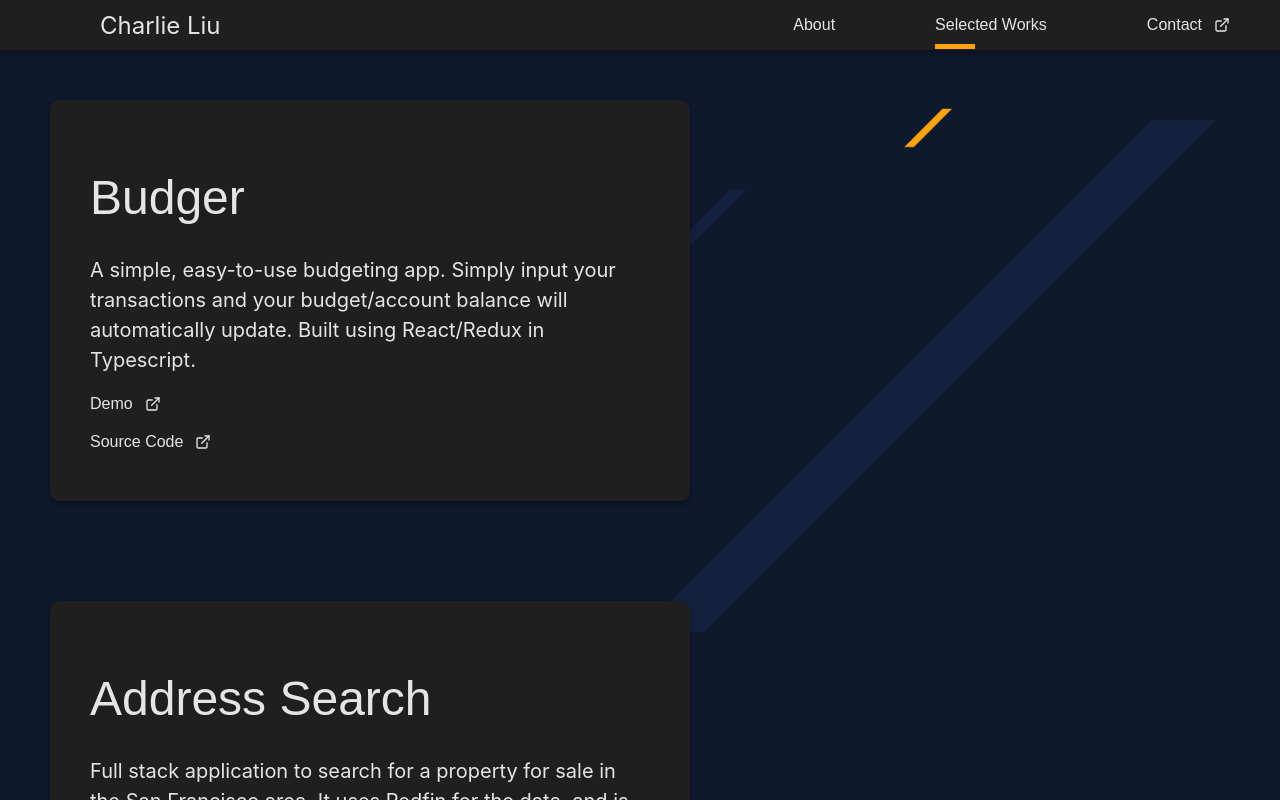
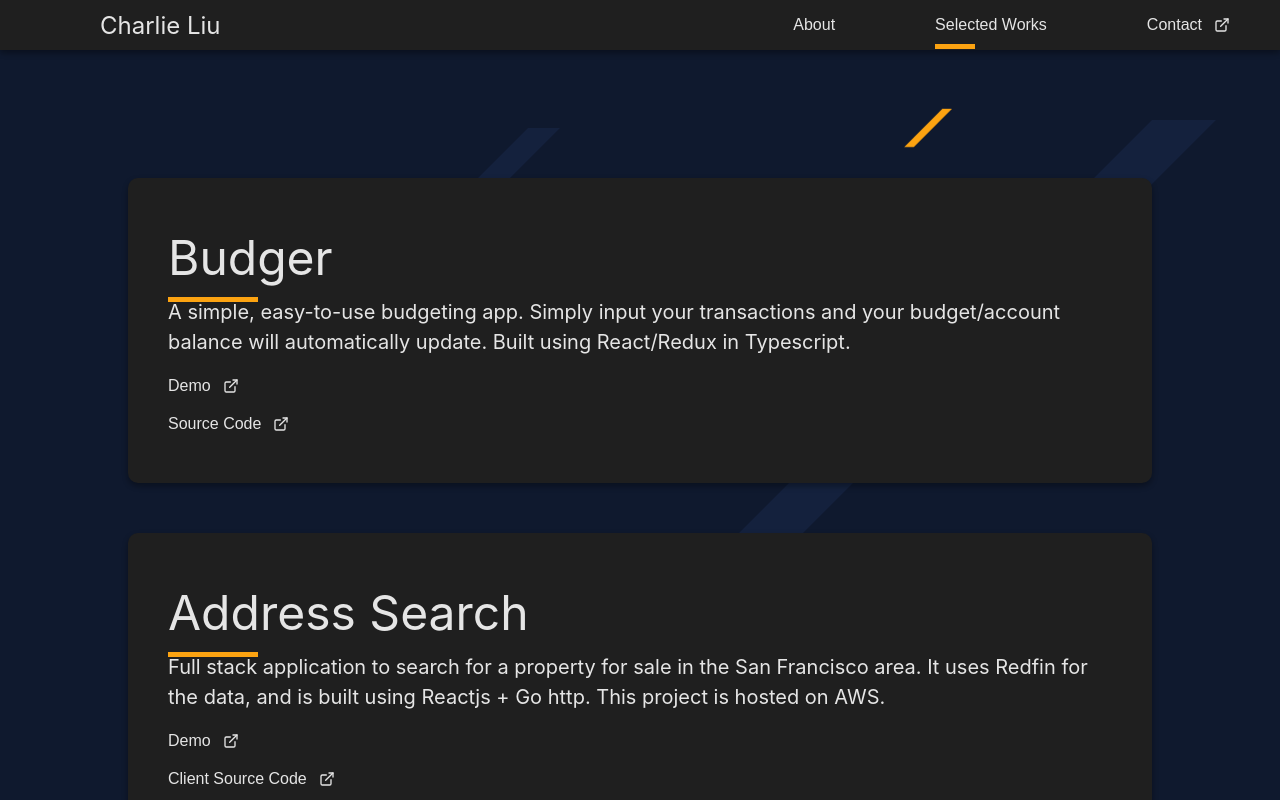
Before and after one commit to itscharlieliu/home-page, a React (Create React App) app: page / in a window 1280 px wide. Both pictures are taken after a click on the label "Selected Works". Shown: the top 800 px of the page. Built offline with nearby package versions, Linux system fonts and the light colour scheme.

Commit message:
WIP refactoring components

```diff
--- a/src/components/common/Button.tsx
+++ b/src/components/common/Button.tsx
@@ -14,6 +14,7 @@ const ButtonUnderline = styled.div<HeaderButtonUnderlineProps>`
     position: absolute;
     height: 5px;
     width: ${(props: HeaderButtonUnderlineProps): number => (props.active ? BUTTON_SELECTED_UNDERLINE_WIDTH : 0)}px;
+    max-width: 100%;
     background: ${(props: WithTheme) => props.theme.primary};
     transition: width 0.1s;
 `;
--- a/src/components/common/ScreenContainer.tsx
+++ b/src/components/common/ScreenContainer.tsx
@@ -1,16 +1,12 @@
 import styled from "styled-components";
 
-import { COMPACT_WIDTH } from "../../defs/dimentions";
+const ScreenContainer = styled.div`
+    display: flex;
+    flex-direction: column;
 
-const ScreenContainer = styled.div`
-    display: grid;
-    grid-template-columns: 50% 50%;
-    grid-gap: 50px;
     align-items: center;
     width: 100%;
     height: 100%;
-    padding-left: 50px;
-    padding-right: 50px;
 
     overflow: auto;
 
@@ -22,14 +18,6 @@ const ScreenContainer = styled.div`
     /* Hide scrollbar for IE, Edge and Firefox */
     //-ms-overflow-style: none; /* IE and Edge */
     //scrollbar-width: none; /* Firefox */
-
-    @media only screen and (max-width: ${COMPACT_WIDTH}px) {
-        & {
-            grid-template-columns: 90%;
-            height: unset;
-            padding: 50px;
-        }
-    }
 `;
 
 export default ScreenContainer;
--- a/src/components/screens/AboutScreen.tsx
+++ b/src/components/screens/AboutScreen.tsx
@@ -2,6 +2,7 @@ import React from "react";
 import styled from "styled-components";
 
 import { WithTheme } from "../../defs/defaultTheme";
+import { MOBILE_WIDTH } from "../../defs/dimentions";
 import BackgroundLine from "../common/BackgroundLine";
 import ScreenContainer from "../common/ScreenContainer";
 import SlidingContainer from "../common/SlidingContainer";
@@ -11,6 +12,8 @@ import Card from "../common/card";
 const AboutContainer = styled(Card)`
     display: flex;
     flex-direction: column;
+
+    margin: 10%;
 `;
 
 const AboutTitle = styled.span`
@@ -30,6 +33,12 @@ interface AboutDescriptionProps {
 
 const AboutDescription = styled.div<AboutDescriptionProps>`
     font-size: 1.5em;
+
+    @media only screen and (max-width: ${MOBILE_WIDTH}px) {
+        & {
+            font-size: 1em;
+        }
+    }
 `;
 
 const DescriptionBlock = styled.div`
--- a/src/components/screens/SelectedWorksScreen.tsx
+++ b/src/components/screens/SelectedWorksScreen.tsx
@@ -1,8 +1,9 @@
-import React, { useState } from "react";
+import React from "react";
 import { FiExternalLink } from "react-icons/fi";
 import styled from "styled-components";
 
 import { WithTheme } from "../../defs/defaultTheme";
+import { MOBILE_WIDTH } from "../../defs/dimentions";
 import {
     ADDRESS_SEARCH,
     ADDRESS_SEARCH_CLIENT_SOURCE,
@@ -20,24 +21,33 @@ import SlidingContainer from "../common/SlidingContainer";
 import Background from "../common/background";
 import Card from "../common/card";
 
-const BUTTON_UNDERLINE_WIDTH = 100;
-const BUTTON_SELECTED_UNDERLINE_WIDTH = 90;
-
 const SelectedWorksContainer = styled.div`
     display: flex;
     flex-direction: column;
+
+    margin: 10%;
+    width: 80%;
+
+    & > *:not(:first-child) {
+        margin: 50px 0 0 0;
+    }
 `;
 
 const DescriptionContainer = styled(Card)`
     display: flex;
     flex-direction: column;
-    margin: 50px 0;
 `;
 
 const DescriptionText = styled.span`
     font-size: 1.25em;
     line-height: 1.5em;
     margin-bottom: 10px;
+
+    @media only screen and (max-width: ${MOBILE_WIDTH}px) {
+        & {
+            font-size: 1em;
+        }
+    }
 `;
 
 interface SelectedWorkButtonUnderlineProps {
@@ -47,23 +57,12 @@ interface SelectedWorkButtonUnderlineProps {
 const SelectedWorkButtonUnderline = styled.div<SelectedWorkButtonUnderlineProps>`
     position: absolute;
     height: 5px;
-    width: ${(props: SelectedWorkButtonUnderlineProps): number =>
-        props.active ? BUTTON_SELECTED_UNDERLINE_WIDTH : 0}px;
+    width: 90px;
     background: ${(props: WithTheme) => props.theme.primary};
     transition: width 0.1s;
 `;
 
-const HeaderButtonLabel = styled.label`
-    position: relative;
-    padding: 20px 0;
-    cursor: pointer;
-
-    &:hover ${SelectedWorkButtonUnderline} {
-        width: ${BUTTON_UNDERLINE_WIDTH}px;
-    }
-`;
-
-const SelectedWorkButtonElement = styled.button`
+const SelectedWorkButtonElement = styled.div`
     background: none;
     color: ${(props: WithTheme) => props.theme.text};
 
@@ -71,7 +70,6 @@ const SelectedWorkButtonElement = styled.button`
     border: none;
     display: flex;
     align-items: center;
-    cursor: pointer;
     width: max-content;
     font-size: 3em;
 
@@ -83,18 +81,12 @@ const ButtonIcon = styled(FiExternalLink)`
     margin-left: 12px;
 `;
 
-interface SelectedWorkButtonProps extends React.ButtonHTMLAttributes<HTMLButtonElement> {
-    active?: boolean;
-}
-
-const SelectedWorkButton = (props: SelectedWorkButtonProps): JSX.Element => {
-    const { active, ...otherProps } = props;
-
+const SelectedWorkButton = (props: React.ButtonHTMLAttributes<HTMLDivElement>): JSX.Element => {
     return (
-        <HeaderButtonLabel>
-            <SelectedWorkButtonElement {...otherProps} />
-            <SelectedWorkButtonUnderline active={active} />
-        </HeaderButtonLabel>
+        <div>
+            <SelectedWorkButtonElement {...props} />
+            <SelectedWorkButtonUnderline />
+        </div>
     );
 };
 
@@ -157,8 +149,6 @@ const Description = (props: DescriptionProps): JSX.Element | null => {
 };
 
 const SelectedWorksScreen = (): JSX.Element => {
-    const [selectedWork, setSelectedWork] = useState<SelectedWork>(SelectedWork.none);
-
     return (
         <ScreenContainer>
             <Background>
@@ -187,34 +177,19 @@ const SelectedWorksScreen = (): JSX.Element => {
             <SelectedWorksContainer>
                 <SlidingContainer startX={-screen.width / 2} startY={0} duration={0.85} delay={0}>
                     <DescriptionContainer>
-                        <SelectedWorkButton
-                            active={selectedWork === SelectedWork.budger}
-                            onClick={() => setSelectedWork(SelectedWork.budger)}
-                        >
-                            Budger
-                        </SelectedWorkButton>
+                        <SelectedWorkButton>Budger</SelectedWorkButton>
                         <Description selectedWork={SelectedWork.budger} />
                     </DescriptionContainer>
                 </SlidingContainer>
                 <SlidingContainer startX={-screen.width / 2} startY={0} duration={0.85} delay={0.2}>
                     <DescriptionContainer>
-                        <SelectedWorkButton
-                            active={selectedWork === SelectedWork.addressSearch}
-                            onClick={() => setSelectedWork(SelectedWork.addressSearch)}
-                        >
-                            Address Search
-                        </SelectedWorkButton>
+                        <SelectedWorkButton>Address Search</SelectedWorkButton>
                         <Description selectedWork={SelectedWork.addressSearch} />
                     </DescriptionContainer>
                 </SlidingContainer>
                 <SlidingContainer startX={-screen.width / 2} startY={0} duration={0.85} delay={0.4}>
                     <DescriptionContainer>
-                        <SelectedWorkButton
-                            active={selectedWork === SelectedWork.shortestPathFinder}
-                            onClick={() => setSelectedWork(SelectedWork.shortestPathFinder)}
-                        >
-                            Shortest Path Finder
-                        </SelectedWorkButton>
+                        <SelectedWorkButton>Shortest Path Finder</SelectedWorkButton>
                         <Description selectedWork={SelectedWork.shortestPathFinder} />
                     </DescriptionContainer>
                 </SlidingContainer>
```
